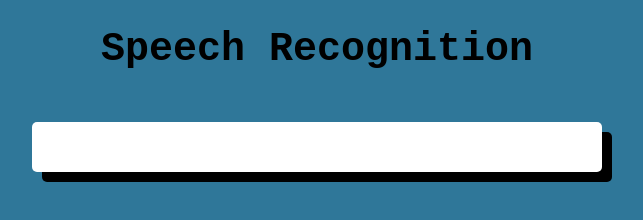
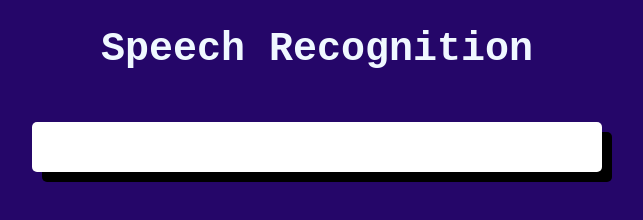
Before and after one commit to nwang2001/SpeechRecognition, a plain HTML site: page index.html in a window 1280 px wide. Shown: the whole page, without its empty margins (323-966 px from the left). Drawn offline with Linux system fonts and the light colour scheme.

Commit message:
added to css

```diff
--- a/style.css
+++ b/style.css
@@ -3,7 +3,7 @@ html {
 }
 
 body {
-    background-color: rgb(47, 119, 153);
+    background-color: rgb(37, 6, 105);
     font-family: 'Courier New', Courier, monospace;
     font-weight: 200px;
     font-size: 20px;
@@ -11,6 +11,7 @@ body {
 
 h1 {
     text-align: center;
+    color: aliceblue;
 }
 
 .words {
```
